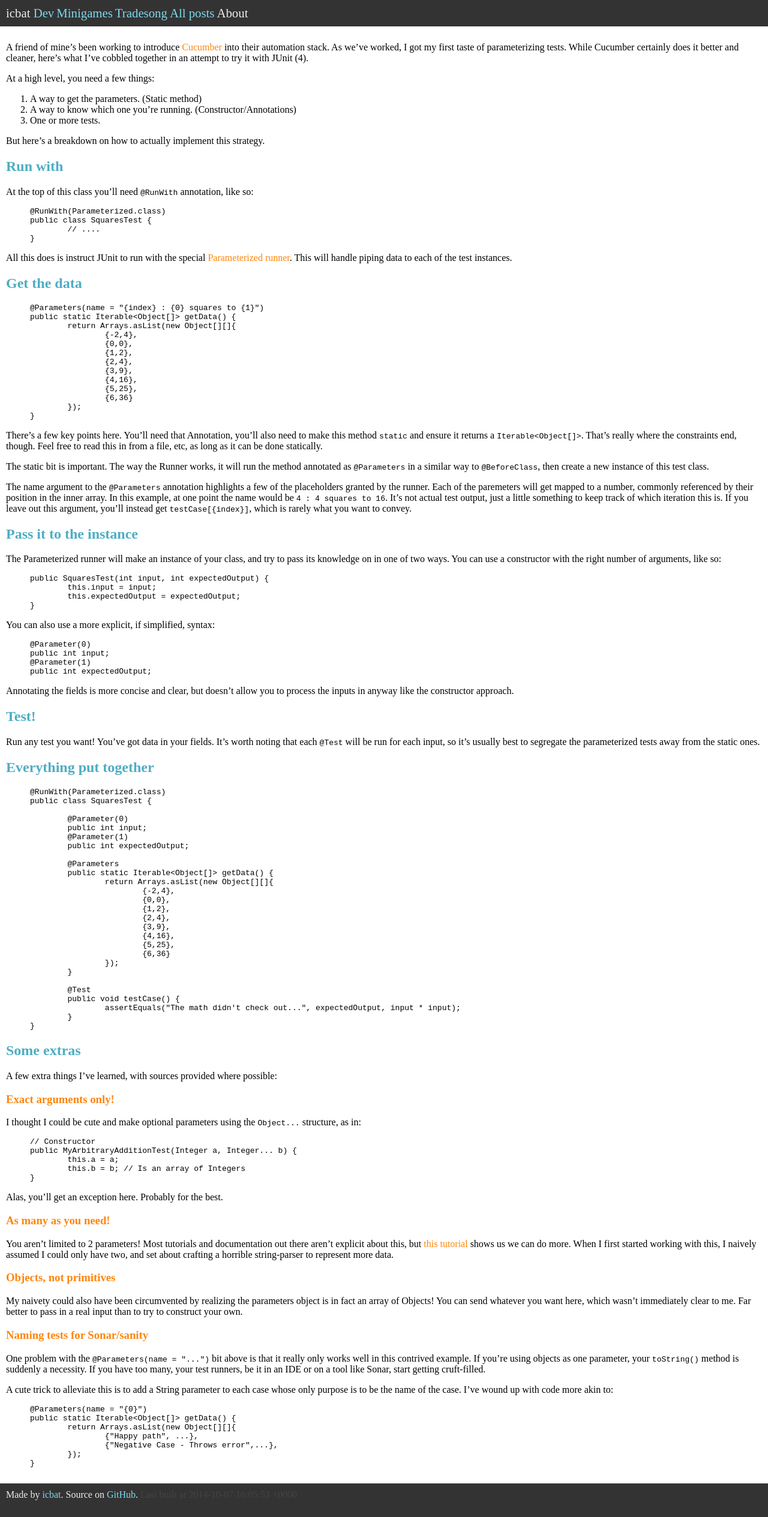
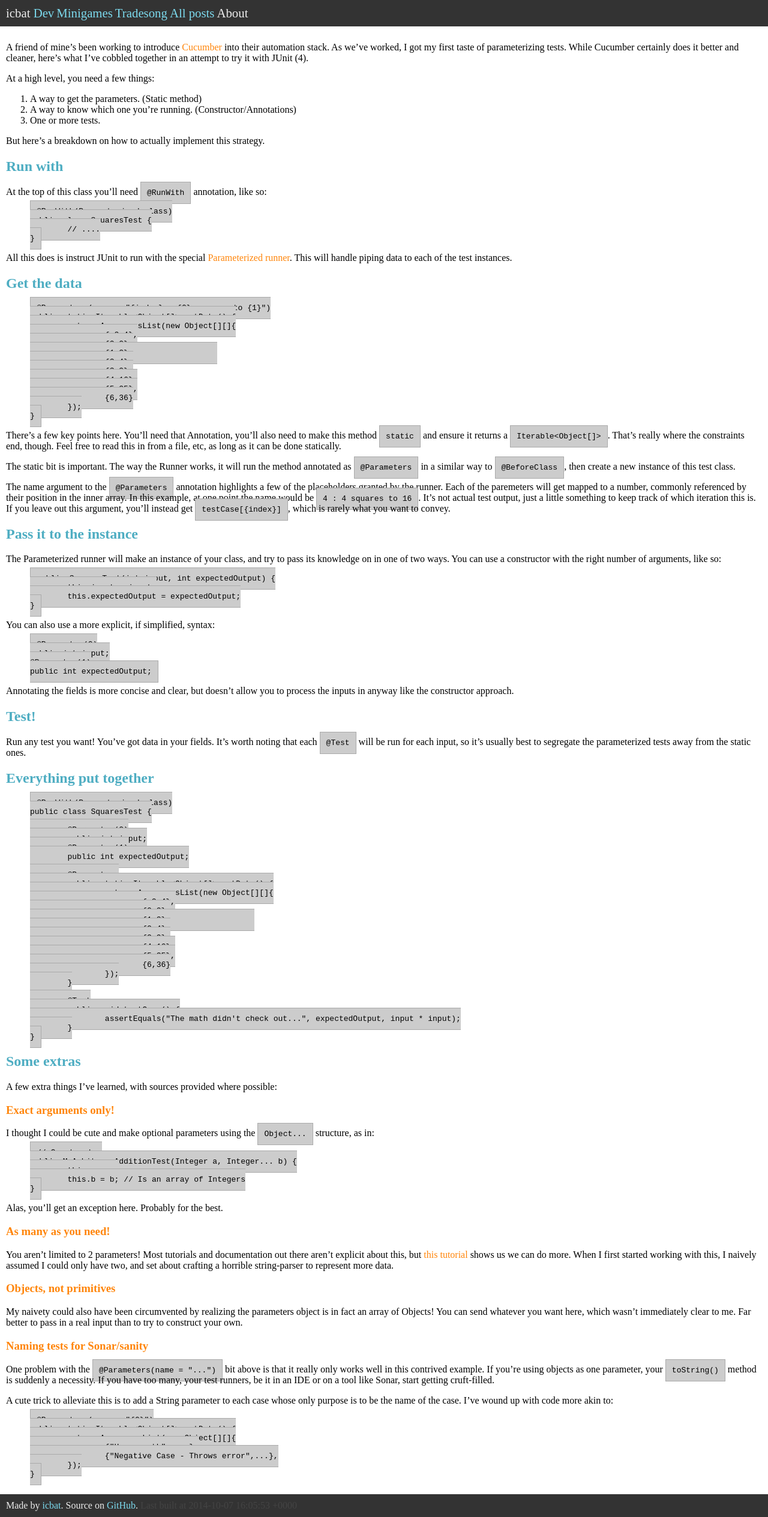
Before and after one commit to icbat/icbat.github.io, a Jekyll site: the page built from dev/_posts/2014-10-06-parameterized-junit4.md, in a window 1280 px wide. Shown: the whole page at 60% size. Built offline with Jekyll 4.4.1, drawn with Linux system fonts in a browser that asks for light colours.

Commit message:
Adding some style around the code blocks.

```diff
--- a/stylesheets/stylesheet.css
+++ b/stylesheets/stylesheet.css
@@ -5,6 +5,7 @@ header ul li {font-size: 1.3em}
 header, footer, .content {padding: 10;}
 a, a:visited {color: #7cdaee; text-decoration: none}
 h2 {color: #4EADC2}
+code {background-color: #ccc; border: 1px solid #aaa; padding:10px}
 .content a, .content a:visited, h3 {color: #ff850a}
 .content {background-color:#fff; }
 .content{color: #000}
```
